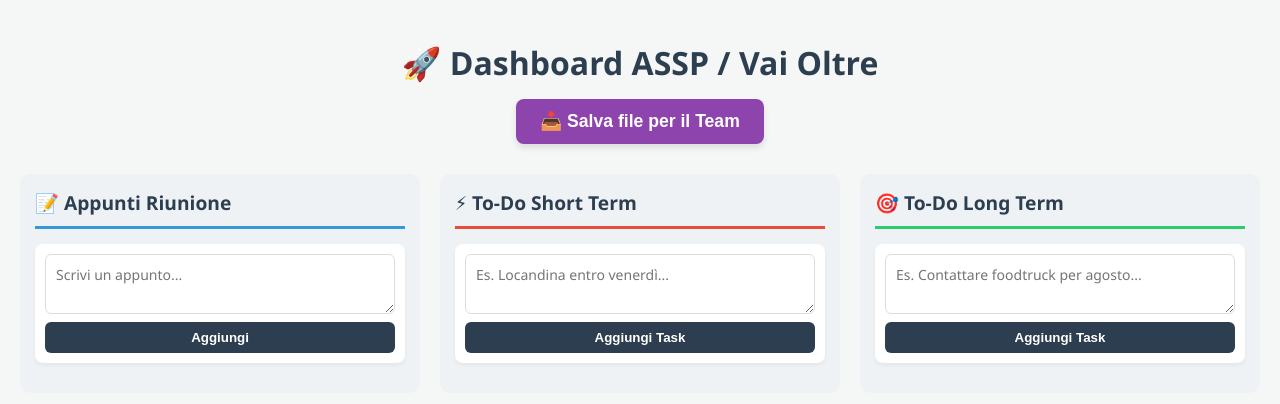
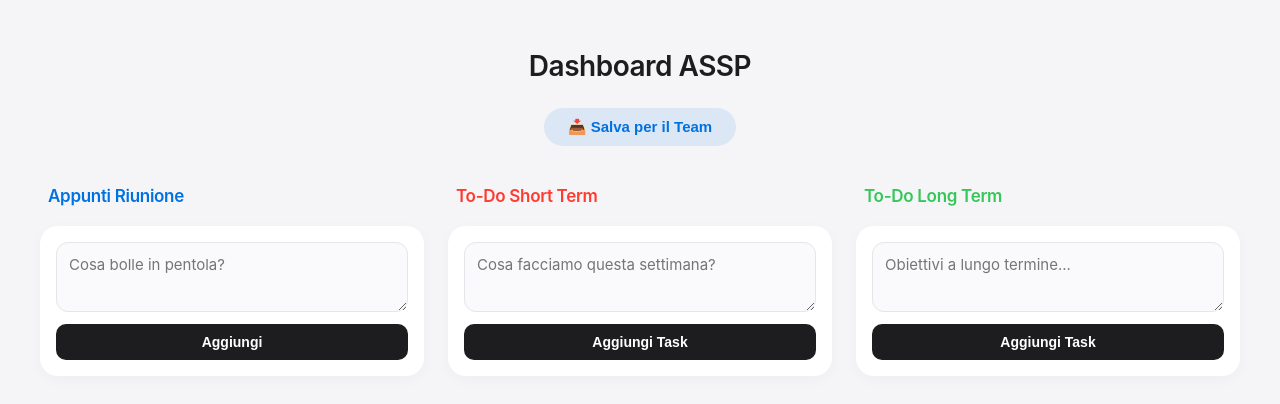
Before and after one commit to fra-zollo/assp, a plain HTML site: page index.html in a window 1280 px wide. Drawn offline with Linux system fonts and the light colour scheme.

Commit message:
Refactor HTML and CSS for dashboard layout
Updated styles and structure for improved design consistency and usability.

```diff
--- a/index.html
+++ b/index.html
@@ -5,177 +5,238 @@
     <meta name="viewport" content="width=device-width, initial-scale=1.0">
     <title>Dashboard ASSP Condivisa</title>
     <style>
+        /* Design System in stile Apple */
+        :root {
+            --bg-color: #F5F5F7;
+            --card-bg: #FFFFFF;
+            --text-main: #1D1D1F;
+            --text-secondary: #86868B;
+            --accent-blue: #0071E3;
+            --accent-red: #FF3B30;
+            --accent-green: #34C759;
+            --border-light: #E5E5EA;
+        }
+
         body {
-            font-family: 'Segoe UI', Tahoma, Geneva, Verdana, sans-serif;
-            background-color: #f4f7f6;
-            color: #333;
+            font-family: -apple-system, BlinkMacSystemFont, "SF Pro Display", "Segoe UI", Roboto, Helvetica, Arial, sans-serif;
+            background-color: var(--bg-color);
+            color: var(--text-main);
             margin: 0;
-            padding: 20px;
+            padding: 30px 20px;
             box-sizing: border-box;
+            -webkit-font-smoothing: antialiased;
         }
         h1 {
             text-align: center;
-            color: #2c3e50;
-            margin-bottom: 15px;
+            font-weight: 600;
+            font-size: 28px;
+            letter-spacing: -0.5px;
+            margin-bottom: 25px;
         }
         .header-actions {
             display: flex;
             justify-content: center;
-            margin-bottom: 30px;
+            margin-bottom: 40px;
         }
         .download-btn {
-            background-color: #8e44ad;
+            background-color: rgba(0, 113, 227, 0.1);
+            color: var(--accent-blue);
+            border: none;
+            padding: 10px 24px;
+            font-size: 15px;
+            border-radius: 20px;
+            cursor: pointer;
+            font-weight: 600;
+            transition: all 0.2s ease;
+        }
+        .download-btn:hover {
+            background-color: var(--accent-blue);
             color: white;
-            border: none;
-            padding: 12px 24px;
-            font-size: 1.1rem;
-            border-radius: 8px;
-            cursor: pointer;
-            font-weight: bold;
-            box-shadow: 0 4px 6px rgba(0,0,0,0.1);
-            transition: background 0.2s, transform 0.1s;
         }
-        .download-btn:hover { background-color: #732d91; }
-        .download-btn:active { transform: scale(0.98); }
+        .download-btn:active { transform: scale(0.97); }
 
         .dashboard {
             display: flex;
-            gap: 20px;
-            max-width: 1400px;
+            gap: 24px;
+            max-width: 1200px;
             margin: 0 auto;
             align-items: flex-start;
         }
         .column {
             flex: 1;
-            background: #eef2f5;
-            padding: 15px;
-            border-radius: 10px;
             display: flex;
             flex-direction: column;
-            gap: 15px;
+            gap: 16px;
             box-sizing: border-box;
         }
-        h2 {
-            font-size: 1.2rem;
-            margin: 0;
-            border-bottom: 3px solid #3498db;
-            padding-bottom: 10px;
-            color: #2c3e50;
+        .col-header {
+            font-size: 17px;
+            font-weight: 600;
+            margin: 0 0 4px 8px;
+            letter-spacing: -0.3px;
         }
-        .col-notes h2 { border-color: #3498db; }
-        .col-short h2 { border-color: #e74c3c; }
-        .col-long h2 { border-color: #2ecc71; }
+        .col-notes .col-header { color: var(--accent-blue); }
+        .col-short .col-header { color: var(--accent-red); }
+        .col-long .col-header { color: var(--accent-green); }
 
         .input-area {
             display: flex;
             flex-direction: column;
-            gap: 8px;
-            background: #fff;
-            padding: 10px;
-            border-radius: 8px;
-            box-shadow: 0 2px 4px rgba(0,0,0,0.05);
+            gap: 12px;
+            background: var(--card-bg);
+            padding: 16px;
+            border-radius: 18px;
+            box-shadow: 0 4px 14px rgba(0,0,0,0.03);
         }
         textarea {
             width: 100%;
-            border: 1px solid #ddd;
-            border-radius: 6px;
-            padding: 10px;
+            border: 1px solid var(--border-light);
+            border-radius: 12px;
+            padding: 12px;
             font-family: inherit;
-            font-size: 14px;
+            font-size: 15px;
+            background-color: #FAFAFC;
             resize: vertical;
             box-sizing: border-box;
-            min-height: 60px;
+            min-height: 70px;
+            transition: all 0.2s ease;
+        }
+        textarea:focus {
+            outline: none;
+            border-color: var(--accent-blue);
+            background-color: var(--card-bg);
+            box-shadow: 0 0 0 3px rgba(0, 113, 227, 0.15);
         }
         button.add-btn {
-            background-color: #2c3e50;
+            background-color: var(--text-main);
             color: white;
             border: none;
-            padding: 8px;
-            border-radius: 6px;
+            padding: 10px;
+            border-radius: 10px;
             cursor: pointer;
-            font-weight: bold;
+            font-weight: 600;
+            font-size: 14px;
+            transition: background 0.2s;
         }
-        button.add-btn:hover { background-color: #1a252f; }
+        button.add-btn:hover { background-color: #434345; }
 
         .cards-container {
             display: flex;
             flex-direction: column;
-            gap: 10px;
+            gap: 12px;
         }
 
         .card {
-            background: #fff;
-            padding: 15px;
-            border-radius: 8px;
-            box-shadow: 0 2px 5px rgba(0,0,0,0.08);
+            background: var(--card-bg);
+            padding: 16px;
+            border-radius: 16px;
+            box-shadow: 0 2px 10px rgba(0,0,0,0.02);
+            border: 1px solid rgba(0,0,0,0.02);
             display: flex;
             justify-content: space-between;
             align-items: flex-start;
-            gap: 10px;
+            gap: 12px;
             word-break: break-word;
+            transition: transform 0.2s ease, box-shadow 0.2s ease;
         }
+        .card:hover {
+            box-shadow: 0 6px 16px rgba(0,0,0,0.04);
+            transform: translateY(-1px);
+        }
+
         .card-content {
             flex-grow: 1;
             white-space: pre-wrap;
-            font-size: 14px;
+            font-size: 15px;
             line-height: 1.4;
+            color: var(--text-main);
         }
 
-        .todo-item { display: flex; align-items: flex-start; gap: 10px; }
-        .todo-item input[type="checkbox"] { margin-top: 4px; transform: scale(1.2); cursor: pointer; }
-        .completed { text-decoration: line-through; color: #95a5a6; }
+        /* Custom iOS-style Checkbox */
+        .todo-item { display: flex; align-items: flex-start; gap: 12px; }
+        .todo-item input[type="checkbox"] {
+            appearance: none;
+            background-color: #fff;
+            margin: 2px 0 0 0;
+            font-size: inherit;
+            color: currentColor;
+            width: 20px;
+            height: 20px;
+            border: 1.5px solid #C7C7CC;
+            border-radius: 50%;
+            display: grid;
+            place-content: center;
+            cursor: pointer;
+            transition: all 0.2s ease;
+        }
+        .todo-item input[type="checkbox"]::before {
+            content: "";
+            width: 10px;
+            height: 10px;
+            border-radius: 50%;
+            transform: scale(0);
+            transition: 120ms transform ease-in-out;
+            box-shadow: inset 1em 1em var(--accent-blue);
+        }
+        .todo-item input[type="checkbox"]:checked {
+            border-color: var(--accent-blue);
+        }
+        .todo-item input[type="checkbox"]:checked::before {
+            transform: scale(1);
+        }
+        .completed { color: var(--text-secondary); text-decoration: line-through; }
 
         button.delete-btn {
             background: none;
             border: none;
-            color: #e74c3c;
+            color: var(--accent-red);
             cursor: pointer;
             font-size: 16px;
-            padding: 0 5px;
-            opacity: 0.5;
+            padding: 4px;
+            opacity: 0;
+            transition: opacity 0.2s;
+            border-radius: 50%;
         }
-        .card:hover button.delete-btn { opacity: 1; }
+        .card:hover button.delete-btn { opacity: 0.6; }
+        button.delete-btn:hover { opacity: 1 !important; background-color: rgba(255, 59, 48, 0.1); }
 
-        /* ADATTAMENTO PER CELLULARI (MOBILE) */
-        @media (max-width: 768px) {
+        @media (max-width: 800px) {
             .dashboard { flex-direction: column; }
             .column { width: 100%; }
-            .header-actions { flex-direction: column; gap: 10px; }
-            .download-btn { width: 100%; }
         }
     </style>
 </head>
 <body>
 
-    <h1>🚀 Dashboard ASSP / Vai Oltre</h1>
+    <h1>Dashboard ASSP</h1>
 
     <div class="header-actions">
-        <button class="download-btn" onclick="downloadTeamVersion()">📥 Salva file per il Team</button>
+        <button class="download-btn" onclick="downloadTeamVersion()">📥 Salva per il Team</button>
     </div>
 
     <div class="dashboard">
         <div class="column col-notes">
-            <h2>📝 Appunti Riunione</h2>
+            <h2 class="col-header">Appunti Riunione</h2>
             <div class="input-area">
-                <textarea id="input-notes" placeholder="Scrivi un appunto..."></textarea>
+                <textarea id="input-notes" placeholder="Cosa bolle in pentola?"></textarea>
                 <button class="add-btn" onclick="addItem('notes')">Aggiungi</button>
             </div>
             <div class="cards-container" id="container-notes"></div>
         </div>
 
         <div class="column col-short">
-            <h2>⚡ To-Do Short Term</h2>
+            <h2 class="col-header">To-Do Short Term</h2>
             <div class="input-area">
-                <textarea id="input-short" placeholder="Es. Locandina entro venerdì..."></textarea>
+                <textarea id="input-short" placeholder="Cosa facciamo questa settimana?"></textarea>
                 <button class="add-btn" onclick="addItem('short')">Aggiungi Task</button>
             </div>
             <div class="cards-container" id="container-short"></div>
         </div>
 
         <div class="column col-long">
-            <h2>🎯 To-Do Long Term</h2>
+            <h2 class="col-header">To-Do Long Term</h2>
             <div class="input-area">
-                <textarea id="input-long" placeholder="Es. Contattare foodtruck per agosto..."></textarea>
+                <textarea id="input-long" placeholder="Obiettivi a lungo termine..."></textarea>
                 <button class="add-btn" onclick="addItem('long')">Aggiungi Task</button>
             </div>
             <div class="cards-container" id="container-long"></div>
@@ -183,8 +244,7 @@
     </div>
 
     <script>
-        // --- CORE DEI DATI INCORPORATI ---
-        // Quando salvi il file, i dati vengono scritti qui dentro automaticamente
+        // Questa stringa verrà sostituita dinamicamente quando salvi il file
         const fileData = /*DATA_START*/null/*DATA_END*/;
 
         let boardData = fileData || {
@@ -193,7 +253,6 @@
             long: []
         };
 
-        // Aggiunge un elemento
         function addItem(type) {
             const inputEl = document.getElementById(`input-${type}`);
             const text = inputEl.value.trim();
@@ -208,19 +267,16 @@
             }
         }
 
-        // Elimina un elemento
         function deleteItem(type, index) {
             boardData[type].splice(index, 1);
             renderBoard();
         }
 
-        // Spunta la checklist
         function toggleTodo(type, index) {
             boardData[type][index].done = !boardData[type][index].done;
             renderBoard();
         }
 
-        // Crea le schede HTML
         function renderBoard() {
             ['notes', 'short', 'long'].forEach(type => {
                 const container = document.getElementById(`container-${type}`);
@@ -233,7 +289,7 @@
                     if (type === 'notes') {
                         card.innerHTML = `
                             <div class="card-content">${item.text}</div>
-                            <button class="delete-btn" title="Elimina" onclick="deleteItem('${type}', ${index})">🗑️</button>
+                            <button class="delete-btn" title="Elimina" onclick="deleteItem('${type}', ${index})">✕</button>
                         `;
                     } else {
                         card.innerHTML = `
@@ -241,7 +297,7 @@
                                 <input type="checkbox" ${item.done ? 'checked' : ''} onchange="toggleTodo('${type}', ${index})">
                                 <span class="${item.done ? 'completed' : ''}">${item.text}</span>
                             </div>
-                            <button class="delete-btn" title="Elimina" onclick="deleteItem('${type}', ${index})">🗑️</button>
+                            <button class="delete-btn" title="Elimina" onclick="deleteItem('${type}', ${index})">✕</button>
                         `;
                     }
                     container.appendChild(card);
@@ -249,29 +305,25 @@
             });
         }
 
-        // --- LA MAGIA DEL SALVATAGGIO ---
         function downloadTeamVersion() {
-            // Svuota i contenitori visivi temporaneamente per non sporcare il codice da salvare
+            // Svuota temporaneamente la visualizzazione per non "sporcare" il codice sorgente
             document.getElementById('container-notes').innerHTML = '';
             document.getElementById('container-short').innerHTML = '';
             document.getElementById('container-long').innerHTML = '';
 
-            // Trasforma i dati in testo
             const dataString = JSON.stringify(boardData);
-
-            // Prende tutto il codice sorgente della pagina
             let htmlContent = document.documentElement.outerHTML;
 
-            // Inserisce i dati freschi nel codice sorgente rimpiazzando la stringa /*DATA_START*/.../*DATA_END*/
+            // Inietta i dati nel codice sorgente
             htmlContent = htmlContent.replace(/\/\*DATA_START\*\/[\s\S]*?\/\*DATA_END\*\//, `/*DATA_START*/${dataString}/*DATA_END*/`);
 
-            // Crea il nuovo file e lancia il download
+            // Crea il file da scaricare
             const blob = new Blob(['<!DOCTYPE html>\\n<html lang="it">\\n' + htmlContent + '\\n</html>'], {type: 'text/html'});
             const url = URL.createObjectURL(blob);
             const a = document.createElement('a');
             a.href = url;
 
-            // Crea un nome file con la data di oggi
+            // Nome del file con la data del giorno
             const date = new Date();
             const dateString = \`\${date.getFullYear()}-\${String(date.getMonth()+1).padStart(2,'0')}-\${String(date.getDate()).padStart(2,'0')}\`;
             a.download = \`ASSP-Appunti-\${dateString}.html\`;
@@ -279,11 +331,11 @@
             a.click();
             URL.revokeObjectURL(url);
 
-            // Ridisegna la bacheca sullo schermo
+            // Ricrea la visualizzazione
             renderBoard();
         }
 
-        // Invio rapido con tastiera (Maiusc + Invio)
+        // Permette di inviare i messaggi usando Shift + Invio
         ['notes', 'short', 'long'].forEach(type => {
             document.getElementById(`input-${type}`).addEventListener('keydown', function(e) {
                 if (e.key === 'Enter' && e.shiftKey) {
@@ -293,7 +345,7 @@
             });
         });
 
-        // Primo avvio
+        // Primo rendering
         renderBoard();
     </script>
 </body>
```
